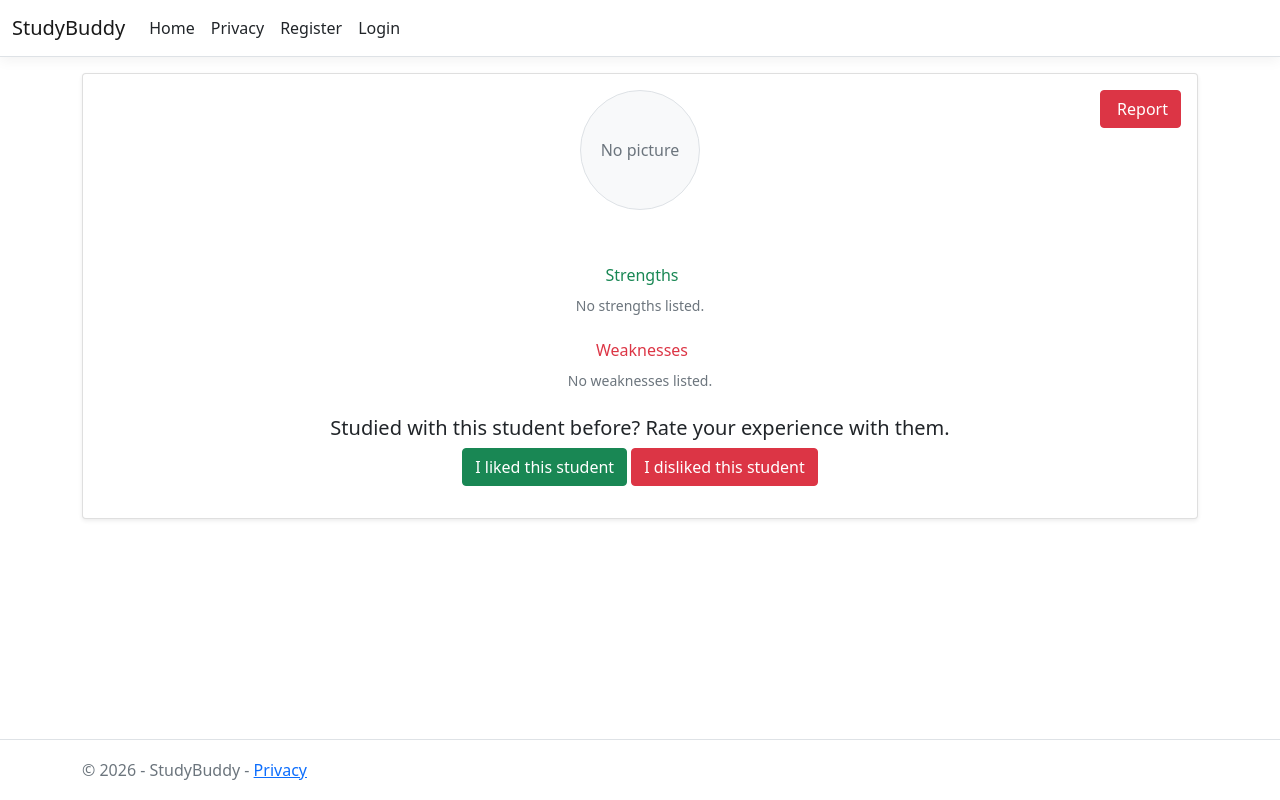
After one commit to Aiden-Halliday/StudyBuddy, an ASP.NET Core app: template StudyBuddy/Views/Profile/DedicatedProfile.cshtml in a window 1280 px wide. The commit adds this page. Run offline with ASP.NET Core 8, Linux system fonts and the light colour scheme; the template is opened without the code that fills it, so the values that code supplies are empty; style sheets or scripts are compiled from the project's sources; some libraries are stand-ins or nearby versions.

Commit message:
Added dedicated profile view page

```diff
--- a/StudyBuddy/Controllers/SearchController.cs
+++ b/StudyBuddy/Controllers/SearchController.cs
@@ -130,9 +130,11 @@ namespace StudyBuddy.Controllers
 
                 models.Add(new SearchViewModel
                 {
+                    UserId = otherUser.Id,
                     DisplayName = otherUser.DisplayName,
+                    ProfileImageKey = otherUser.ProfileImageKey,
                     Skills = otherUserSkills,
-                    Score = compatibilityResult.Score
+                    Score = compatibilityResult.Score,
                 });
             }
 
--- /dev/null
+++ b/StudyBuddy/Views/Profile/DedicatedProfile.cshtml
@@ -0,0 +1,90 @@
+@model StudyBuddy.ViewModels.Profile.ProfileViewModel
+@using StudyBuddy.Models
+@{
+    ViewData["Title"] = Model.DisplayName + "'s Profile";
+}
+
+<div class="card shadow-sm mb-4 position-relative">
+    <div class="card-body">
+        <div class="d-flex flex-column align-items-center justify-content-center gap-4 mb-3">
+
+            @if (!string.IsNullOrEmpty(Model.ProfileImageKey))
+            {
+                <img src="@Url.Action("Image", "Profile",
+                                            new { userId = Model.UserId })"
+                    alt="Profile Picture"
+                    class="rounded-circle border"
+                    style="width: 120px; height: 120px; object-fit: cover;" />
+            }
+            else
+            {
+                <div class="rounded-circle border bg-light d-flex
+                        align-items-center justify-content-center"
+                        style="width: 120px; height: 120px;">
+                    <span class="text-muted text-center">
+                        No picture
+                    </span>
+                </div>
+            }
+
+            <h3>@Model.DisplayName</h3>
+
+            <div class="text-center">
+                <h6 class="fw-semibold text-success mb-2">
+                    <i class="bi bi-check-circle-fill me-1"></i>
+                    Strengths
+                </h6>
+
+                @if (Model.Skills.Any(s => s.Type == SkillType.Strength))
+                {
+                    <div class="d-flex flex-wrap gap-2">
+                        @foreach (var skill in Model.Skills.Where(s => s.Type == SkillType.Strength))
+                        {
+                            <span class="badge bg-success-subtle text-success border border-success-subtle p-2">
+                                @skill.Skill.Name
+                            </span>
+                        }
+                    </div>
+                }
+                else
+                {
+                    <span class="text-muted small">No strengths listed.</span>
+                }
+            </div>
+
+            <div class="text-center">
+                <h6 class="fw-semibold text-danger mb-2">
+                    <i class="bi bi-exclamation-circle-fill me-1"></i>
+                    Weaknesses
+                </h6>
+
+                @if (Model.Skills.Any(s => s.Type == SkillType.Weakness))
+                {
+                    <div class="d-flex flex-wrap gap-2">
+                        @foreach (var skill in Model.Skills.Where(s => s.Type == SkillType.Weakness))
+                        {
+                            <span class="badge bg-danger-subtle text-danger border border-danger-subtle p-2">
+                                @skill.Skill.Name
+                            </span>
+                        }
+                    </div>
+                }
+                else
+                {
+                    <span class="text-muted small">No weaknesses listed.</span>
+                }
+            </div>
+            <div class="text-center">
+                <h5>Studied with this student before? Rate your experience with them.</h5>
+                <button type="submit" class="btn btn-success">I liked this student</button>
+                <button type="submit" class="btn btn-danger">I disliked this student</button>
+            </div>
+        </div>
+        <div class="position-absolute top-0 end-0 mt-3 me-3">
+            <button type="submit" class="btn btn-danger w-100">
+                <i class="bi bi-check-circle me-1"></i>
+                Report
+            </button>
+        </div>
+    </div>
+</div>
--- a/StudyBuddy/Views/Search/Index.cshtml
+++ b/StudyBuddy/Views/Search/Index.cshtml
@@ -37,7 +37,7 @@
 
                             <div class="d-flex justify-content-between align-items-start mb-4">
                                 <div>
-                                    <h4 class="card-title mb-1">@user.DisplayName</h4>
+                                    <a asp-controller="Profile" asp-action="DedicatedProfile" asp-route-id="@user.UserId"><h4 class="card-title mb-1">@user.DisplayName</h4></a>
                                     <span class="text-muted small">Title Placeholder</span>
                                 </div>
 
```
Also changed, not shown: StudyBuddy/Controllers/ProfileController.cs (+27 -0 lines).
